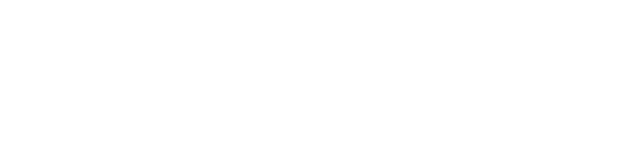
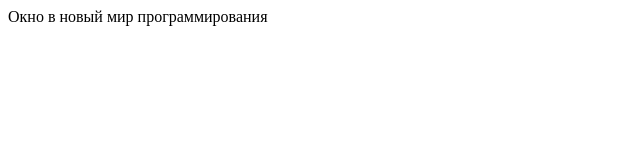
Before and after one commit to Irina-abah/first-project, a plain HTML site: page index.html in a window 1280 px wide. Shown: the whole page, without its empty margins (0-640 px from the left). Drawn offline with Linux system fonts and the light colour scheme.

Commit message:
Новая секция

```diff
--- a/index.html
+++ b/index.html
@@ -6,6 +6,9 @@
     <title>Document</title>
 </head>
 <body>
+    <section class="new project">
+        <div class="window">Окно в новый мир программирования</div>
+    </section>
 
 </body>
 </html>
```
